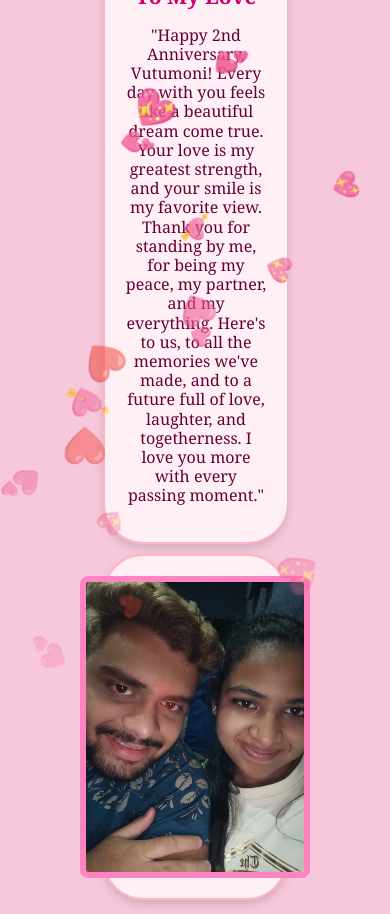
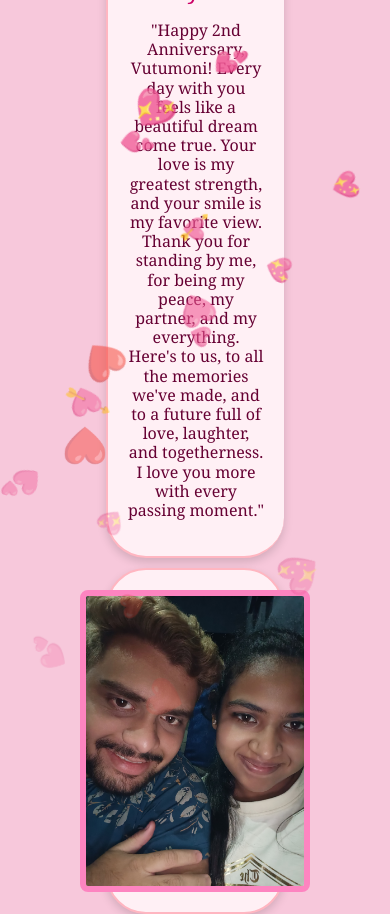
Before and after one commit to deepharh005/Gift_Card, a plain HTML site: page index.html in a window 390 px wide. Before the commit the page ends 844 px from the top, so only its background shows below. Drawn offline with Linux system fonts and the light colour scheme.

Commit message:
Update style.css

```diff
--- a/style.css
+++ b/style.css
@@ -106,6 +106,7 @@
       animation: openBook 3s ease-in-out forwards;
       transform: scaley(0);
       transform-origin: center;
+       padding: 5px;
     }
 
     .page {
@@ -135,14 +136,14 @@
           }
 
 
-    .right{
+/*     .right{
         margin-bottom: 10px;
     }
 
     .left{
         margin-top: 10px;
     }
-  }
+  } */
 
   @media (max-width: 380px){
 
```
